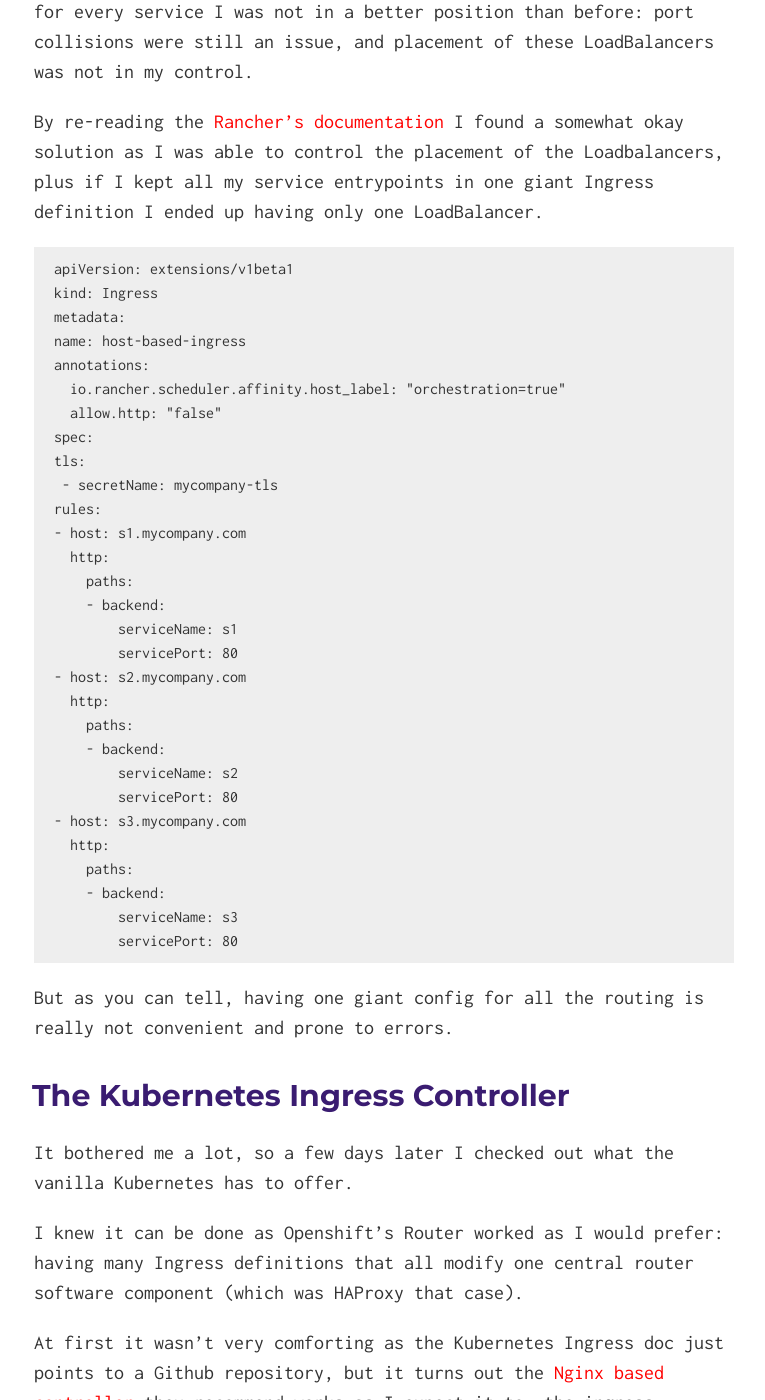
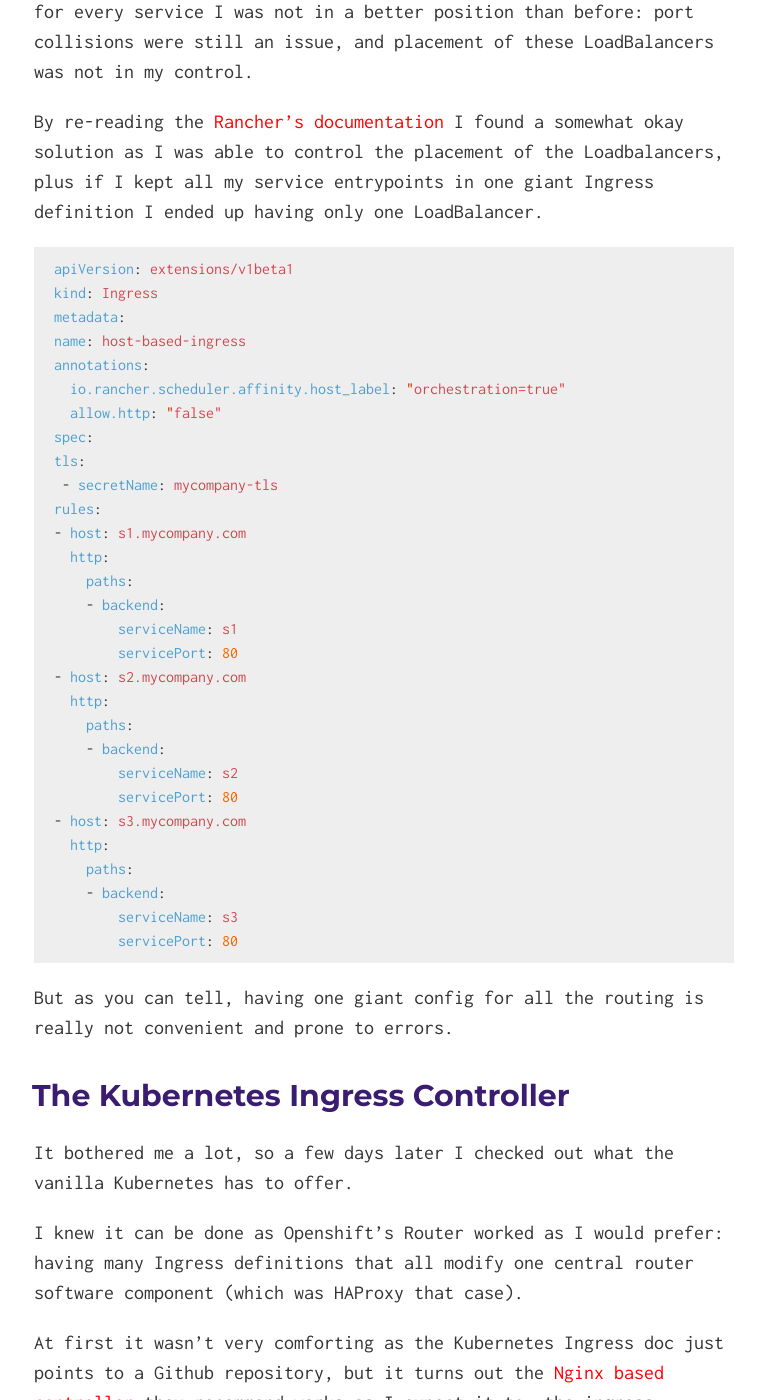
Before and after one commit to laszlocph/website, a Jekyll site: the page built from _posts/2017-05-31-Rancher-Kubernetes-routing.md, in a window 1280 px wide and 1400 px high, scrolled down 3517 px. Shown: the whole window, without its empty margins (256-1021 px from the left). Built offline with Jekyll 4.4.1, drawn with Linux system fonts in a browser that asks for light colours; nearby versions of some CDN libraries; some of the changed text lies outside the part shown.

Commit message:
Highlights

````diff
--- a/_posts/2017-05-31-Rancher-Kubernetes-routing.md
+++ b/_posts/2017-05-31-Rancher-Kubernetes-routing.md
@@ -24,7 +24,7 @@ Recently I got to know Rancher's take on how traffic is routed to my Kubernetes
 
 To access a Kubernetes service, the only thing I had to do is to create a Kubernetes service with *"type: LoadBalancer"*
 
-<pre>
+```yml
 kind: Service
 apiVersion: v1
 metadata:
@@ -37,7 +37,7 @@ spec:
       port: 80
       targetPort: 80
   <b>type: LoadBalancer</b>
-</pre>
+```
 
 By doing so and running "kubectl get svc" an EXTERNAL-IP showed up after a few seconds and I was good to access the service from the browser.
 
@@ -55,7 +55,7 @@ It was clear that I wanted to have host based routing and offer all my services
 
 I had the idea that the Ingress definitions will look something like this:
 
-<pre>
+```yml
 apiVersion: extensions/v1beta1
 kind: Ingress
 metadata:
@@ -68,9 +68,9 @@ spec:
       - backend:
           serviceName: s1
           servicePort: 80
-</pre>
+```
 
-<pre>
+```yml
 apiVersion: extensions/v1beta1
 kind: Ingress
 metadata:
@@ -83,7 +83,7 @@ spec:
       - backend:
           serviceName: s2
           servicePort: 80
-</pre>
+```
 
 One little Ingress snippet for each service I have, so it can be controlled by the feature team who owns the service and the services would be available on s1.mycompany.com and s2.mycompany.com respectively.
 
@@ -101,7 +101,7 @@ Since the Rancher Ingress Controller creates a Rancher Load Balancer for every s
 
 By re-reading the [Rancher's documentation](https://docs.rancher.com/rancher/v1.3/en/kubernetes/ingress/) I found a somewhat okay solution as I was able to control the placement of the Loadbalancers, plus if I kept all my service entrypoints in one giant Ingress definition I ended up having only one LoadBalancer.
 
-<pre>
+```yml
 apiVersion: extensions/v1beta1
 kind: Ingress
 metadata:
@@ -131,7 +131,7 @@ rules:
     - backend:
         serviceName: s3
         servicePort: 80
-</pre>
+```
 
 But as you can tell, having one giant config for all the routing is really not convenient and prone to errors.
 
````
Also changed, not shown: _posts/2017-05-26-Rancher-Kubernetes-persistence-with-GlusterFS.md (+2 -2 lines), _posts/2017-07-20-Is-the-one-stop-shop-Gitlab-CI-fits-all.md (+6 -6 lines), _posts/2017-07-25-Gitlab-take-two-dynamic-environments .md (+2 -2 lines).
